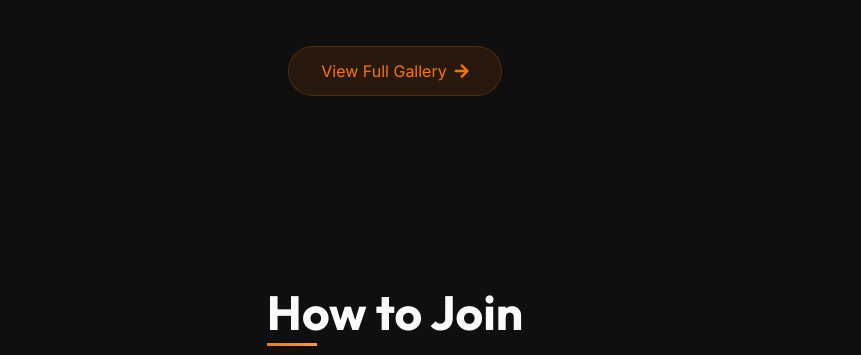
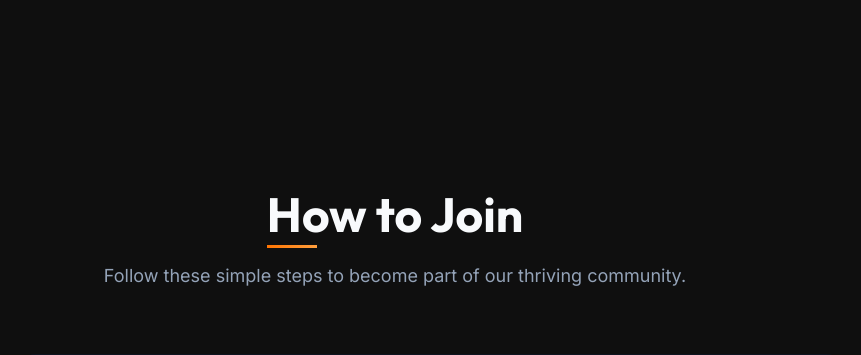
Before and after one commit to Harsha-057/Vibe_city, a Django app: page / in a window 1280 px wide. Shown: the part 3784-4139 px from the top of the page, without its empty margins (245-1106 px from the left). Run offline with Django 4.2, Linux system fonts and the light colour scheme; some libraries are stand-ins or nearby versions.

Commit message:
updated images

```diff
--- a/templates/home.html
+++ b/templates/home.html
@@ -335,7 +335,7 @@
                 <div class="relative bg-slate-900/50 rounded-2xl overflow-hidden backdrop-blur-sm border border-white/5 transition-all duration-300 hover:border-[#FF7300]/30 hover:shadow-[0_0_30px_rgba(255,115,0,0.15)] hover:-translate-y-1">
                     <!-- Header Image -->
                     <div class="h-48 relative overflow-hidden">
-                        <img src="https://cdn.discordapp.com/attachments/1223694170724499649/1223694171068866563/police.jpg" alt="SASP" class="w-full h-full object-cover transform group-hover:scale-110 transition-transform duration-700" />
+                        <img src="https://media.invisioncic.com/y305077/monthly_2021_06/large.1604547943_SunsetSASP.png.453cfe2a1dfa1805d17dcdf95edacb06.png" alt="SASP" class="w-full h-full object-cover transform group-hover:scale-110 transition-transform duration-700" />
                         <div class="absolute inset-0 bg-gradient-to-t from-slate-900 to-transparent"></div>
                     </div>
 
@@ -396,7 +396,7 @@
                 <div class="relative bg-slate-900/50 rounded-2xl overflow-hidden backdrop-blur-sm border border-white/5 transition-all duration-300 hover:border-[#FF7300]/30 hover:shadow-[0_0_30px_rgba(255,115,0,0.15)] hover:-translate-y-1">
                     <!-- Header Image -->
                     <div class="h-48 relative overflow-hidden">
-                        <img src="https://cdn.discordapp.com/attachments/1223694170724499649/1223694171068866566/ems.jpg" alt="EMS" class="w-full h-full object-cover transform group-hover:scale-110 transition-transform duration-700" />
+                        <img src="https://i.redd.it/looking-for-a-medical-doctors-ems-serious-rp-averaging-25-v0-mupl8ezz8qjb1.png?width=1680&format=png&auto=webp&s=26928ea23083dbb54027a6be2c4f8c7eb9567265" alt="EMS" class="w-full h-full object-cover transform group-hover:scale-110 transition-transform duration-700" />
                         <div class="absolute inset-0 bg-gradient-to-t from-slate-900 to-transparent"></div>
                     </div>
 
@@ -457,7 +457,7 @@
                 <div class="relative bg-slate-900/50 rounded-2xl overflow-hidden backdrop-blur-sm border border-white/5 transition-all duration-300 hover:border-[#FF7300]/30 hover:shadow-[0_0_30px_rgba(255,115,0,0.15)] hover:-translate-y-1">
                     <!-- Header Image -->
                     <div class="h-48 relative overflow-hidden">
-                        <img src="https://cdn.discordapp.com/attachments/1223694170724499649/1223694171068866567/mechanic.jpg" alt="Mechanic" class="w-full h-full object-cover transform group-hover:scale-110 transition-transform duration-700" />
+                        <img src="https://forum.eclipse-rp.net/uploadsnew/monthly_2022_03/ef275cc1db4b542d6c822ab0ea62a83e.jpg.74ae60c781b6ca0b4b0d8662859f667b.jpg" alt="Mechanic" class="w-full h-full object-cover transform group-hover:scale-110 transition-transform duration-700" />
                         <div class="absolute inset-0 bg-gradient-to-t from-slate-900 to-transparent"></div>
                     </div>
 
@@ -537,7 +537,7 @@
             <!-- Downtown District -->
             <div class="showcase-card group" data-category="locations">
                 <div class="relative overflow-hidden rounded-xl aspect-[4/3]">
-                    <img src="https://cdn.discordapp.com/attachments/1223694170724499649/1223694171068866560/downtown.jpg" alt="Downtown District" class="absolute inset-0 w-full h-full object-cover transform group-hover:scale-110 transition-transform duration-700" />
+                    <img src="https://lh5.googleusercontent.com/za0tZzh7-loA10CoBzCz9UCBbJqUBPTHyzD2WJ-8tzzS27pU23Y0E3Ax1MibYseMvwgfeIyvaQaZjyRBJgEnfL5-BPd5ndbKlq7OS1Tzxht0qg2r54G82_EU7aBCVhmUKu8GZVYB8Jn7-N7hM0m_4nWI9YquOJBbMgY11BEopIcCsEn2OFiwsHloL82HFA" alt="Downtown District" class="absolute inset-0 w-full h-full object-cover transform group-hover:scale-110 transition-transform duration-700" />
                     <div class="absolute inset-0 bg-gradient-to-t from-black/80 via-black/40 to-transparent"></div>
                     <div class="absolute bottom-0 left-0 right-0 p-6">
                         <h3 class="font-bold text-xl mb-2 text-white group-hover:text-[#FF7300] transition-colors">Downtown District</h3>
@@ -549,7 +549,7 @@
             <!-- Luxury Cars -->
             <div class="showcase-card group" data-category="vehicles">
                 <div class="relative overflow-hidden rounded-xl aspect-[4/3]">
-                    <img src="https://cdn.discordapp.com/attachments/1223694170724499649/1223694171068866561/cars.jpg" alt="Luxury Vehicles" class="absolute inset-0 w-full h-full object-cover transform group-hover:scale-110 transition-transform duration-700" />
+                    <img src="https://forum.eclipse-rp.net/uploadsnew/monthly_2019_02/1515543964_1515543843_2018-bmw-m5-f90-replace-hq-template-realphysics.jpg.f97b96401637e73512c2ab3cc71c7ba4.jpg" alt="Luxury Vehicles" class="absolute inset-0 w-full h-full object-cover transform group-hover:scale-110 transition-transform duration-700" />
                     <div class="absolute inset-0 bg-gradient-to-t from-black/80 via-black/40 to-transparent"></div>
                     <div class="absolute bottom-0 left-0 right-0 p-6">
                         <h3 class="font-bold text-xl mb-2 text-white group-hover:text-[#FF7300] transition-colors">Premium Vehicles</h3>
@@ -561,7 +561,7 @@
             <!-- Night Events -->
             <div class="showcase-card group" data-category="events">
                 <div class="relative overflow-hidden rounded-xl aspect-[4/3]">
-                    <img src="https://cdn.discordapp.com/attachments/1223694170724499649/1223694171068866562/nightlife.jpg" alt="Night Events" class="absolute inset-0 w-full h-full object-cover transform group-hover:scale-110 transition-transform duration-700" />
+                    <img src="https://static0.gamerantimages.com/wordpress/wp-content/uploads/2023/06/gta-online-11-things-to-do-if-you-are-bored.jpg" alt="Night Events" class="absolute inset-0 w-full h-full object-cover transform group-hover:scale-110 transition-transform duration-700" />
                     <div class="absolute inset-0 bg-gradient-to-t from-black/80 via-black/40 to-transparent"></div>
                     <div class="absolute bottom-0 left-0 right-0 p-6">
                         <h3 class="font-bold text-xl mb-2 text-white group-hover:text-[#FF7300] transition-colors">Vibrant Nightlife</h3>
@@ -573,7 +573,7 @@
             <!-- Police HQ -->
             <div class="showcase-card group" data-category="locations">
                 <div class="relative overflow-hidden rounded-xl aspect-[4/3]">
-                    <img src="https://cdn.discordapp.com/attachments/1223694170724499649/1223694171068866563/police.jpg" alt="Police HQ" class="absolute inset-0 w-full h-full object-cover transform group-hover:scale-110 transition-transform duration-700" />
+                    <img src="https://www.gtabase.com/images/jch-optimize/ng/images_gta-5_properties_police-station_mission-row-police-station.webp" alt="Police HQ" class="absolute inset-0 w-full h-full object-cover transform group-hover:scale-110 transition-transform duration-700" />
                     <div class="absolute inset-0 bg-gradient-to-t from-black/80 via-black/40 to-transparent"></div>
                     <div class="absolute bottom-0 left-0 right-0 p-6">
                         <h3 class="font-bold text-xl mb-2 text-white group-hover:text-[#FF7300] transition-colors">SASP Headquarters</h3>
@@ -585,7 +585,7 @@
             <!-- Racing Events -->
             <div class="showcase-card group" data-category="events">
                 <div class="relative overflow-hidden rounded-xl aspect-[4/3]">
-                    <img src="https://cdn.discordapp.com/attachments/1223694170724499649/1223694171068866564/racing.jpg" alt="Racing Events" class="absolute inset-0 w-full h-full object-cover transform group-hover:scale-110 transition-transform duration-700" />
+                    <img src="https://static.wikia.nocookie.net/gtawiki/images/5/56/DominatorASPWeek-GTAO-StreetRacesAdvert.jpg/revision/latest?cb=20210805170649" alt="Racing Events" class="absolute inset-0 w-full h-full object-cover transform group-hover:scale-110 transition-transform duration-700" />
                     <div class="absolute inset-0 bg-gradient-to-t from-black/80 via-black/40 to-transparent"></div>
                     <div class="absolute bottom-0 left-0 right-0 p-6">
                         <h3 class="font-bold text-xl mb-2 text-white group-hover:text-[#FF7300] transition-colors">Racing Scene</h3>
@@ -597,7 +597,7 @@
             <!-- Custom Interiors -->
             <div class="showcase-card group" data-category="locations">
                 <div class="relative overflow-hidden rounded-xl aspect-[4/3]">
-                    <img src="https://cdn.discordapp.com/attachments/1223694170724499649/1223694171068866565/interior.jpg" alt="Custom Interiors" class="absolute inset-0 w-full h-full object-cover transform group-hover:scale-110 transition-transform duration-700" />
+                    <img src="https://i.pinimg.com/736x/07/f1/3f/07f13fb5cb4460d26493328158bb712a.jpg" alt="Custom Interiors" class="absolute inset-0 w-full h-full object-cover transform group-hover:scale-110 transition-transform duration-700" />
                     <div class="absolute inset-0 bg-gradient-to-t from-black/80 via-black/40 to-transparent"></div>
                     <div class="absolute bottom-0 left-0 right-0 p-6">
                         <h3 class="font-bold text-xl mb-2 text-white group-hover:text-[#FF7300] transition-colors">Luxury Properties</h3>
@@ -605,14 +605,6 @@
                     </div>
                 </div>
             </div>
-        </div>
-
-        <!-- View More Button -->
-        <div class="text-center mt-12">
-            <a href="#" class="inline-flex items-center px-8 py-3 rounded-full bg-[#FF7300]/10 text-[#FF7300] border border-[#FF7300]/20 hover:bg-[#FF7300]/20 transition-all duration-300">
-                <span>View Full Gallery</span>
-                <i class="fas fa-arrow-right ml-2"></i>
-            </a>
         </div>
     </div>
 </div>
```
Also changed, not shown: templates/jobs/available_jobs.html (+6 -6 lines).
